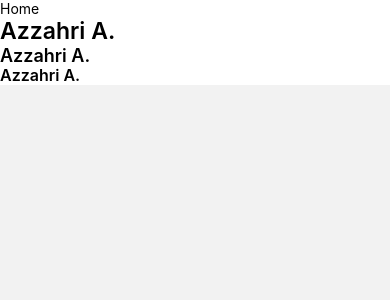
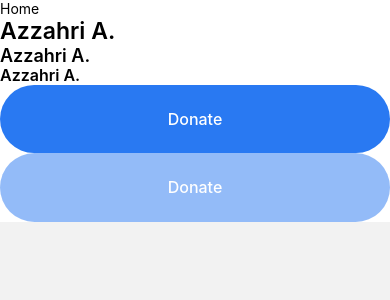
Before and after one commit to noufalkv/donationApp, a React Native app: screen / in a window 390 px wide. Shown: the top 300 px of the page. Built offline with nearby package versions, Linux system fonts and the light colour scheme.

Commit message:
Button component

```diff
--- /dev/null
+++ b/components/Button/Button.js
@@ -0,0 +1,28 @@
+import React from 'react';
+import {Pressable, Text} from 'react-native';
+import PropTypes from 'prop-types';
+import style from './style';
+const Button = props => {
+  return (
+    <Pressable
+      disabled={props.isDisabled}
+      style={[style.button, props.isDisabled && style.disabled]}
+      onPress={() => props.onPress()}>
+      <Text style={style.title}>{props.title}</Text>
+    </Pressable>
+  );
+};
+
+//accidentally types default in the video, but should actually be defaultProps
+Button.defaultProps = {
+  isDisabled: false,
+  onPress: () => {},
+};
+
+Button.propTypes = {
+  title: PropTypes.string.isRequired,
+  isDisabled: PropTypes.bool,
+  onPress: PropTypes.func,
+};
+
+export default Button;
--- /dev/null
+++ b/components/Button/style.js
@@ -0,0 +1,28 @@
+import {StyleSheet} from 'react-native';
+import {
+  horizontalScale,
+  scaleFontSize,
+  verticalScale,
+} from '../../assets/styles/scaling';
+
+const style = StyleSheet.create({
+  button: {
+    backgroundColor: '#2979F2',
+    height: verticalScale(55),
+    justifyContent: 'center',
+    borderRadius: horizontalScale(50),
+  },
+  disabled: {
+    opacity: 0.5,
+  },
+  title: {
+    fontFamily: 'Inter',
+    fontSize: scaleFontSize(16),
+    fontWeight: '500',
+    lineHeight: scaleFontSize(19),
+    color: '#FFFFFF',
+    textAlign: 'center',
+  },
+});
+
+export default style;
--- a/screens/Home/Home.js
+++ b/screens/Home/Home.js
@@ -2,6 +2,7 @@
 import {Text} from 'react-native-gesture-handler';
 import globalStyle from '../../assets/styles/globalStyle';
 import Header from '../../components/Header/Header';
+import Button from '../../components/Button/Button';
 
 const Home = () => {
   return (
@@ -12,6 +13,14 @@
       <Header title={'Azzahri A.'} type={1} />
       <Header title={'Azzahri A.'} type={2} />
       <Header title={'Azzahri A.'} type={3} />
+
+      <Button
+        title={'Donate'}
+        onPress={() => {
+          console.log('You just pressed me!');
+        }}
+      />
+      <Button title={'Donate'} isDisabled={true} />
     </SafeAreaView>
   );
 };
```
